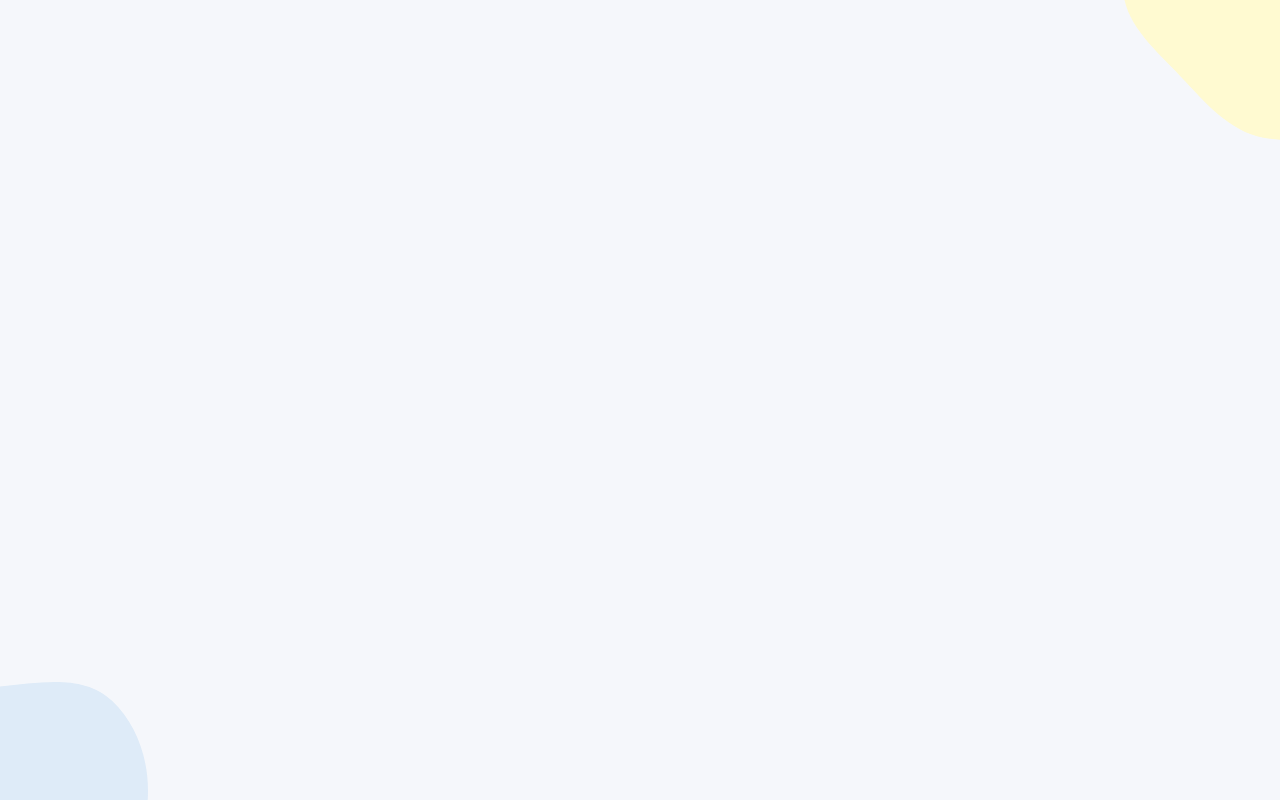
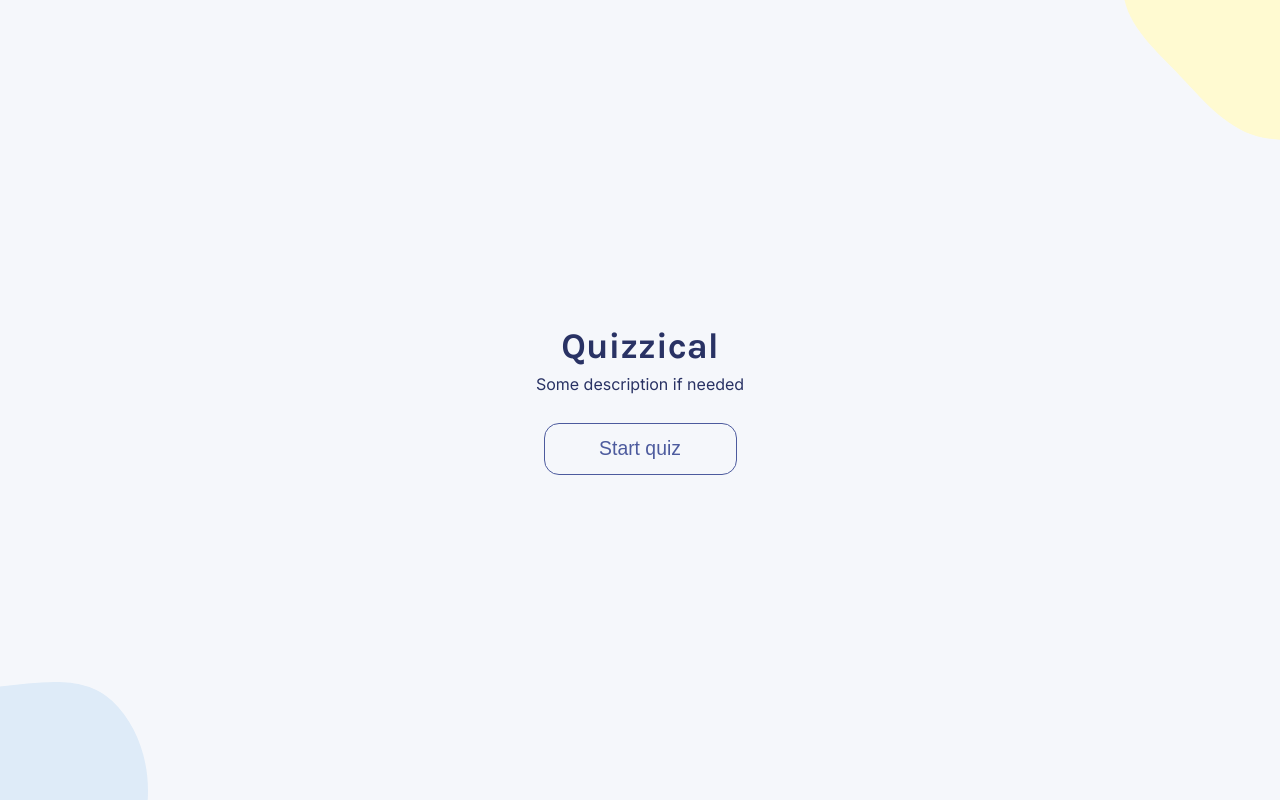
Before and after one commit to wbsantiago/quizzical-app, a React (Vite) app: page / in a window 1280 px wide. Built offline with nearby package versions, Linux system fonts and the light colour scheme.

Commit message:
done layout and styled of first screen, BeginQuiz

```diff
--- a/src/App.css
+++ b/src/App.css
@@ -1,8 +1,13 @@
 :root {
   --bg-white: #F5F7FB;
-  --bg-blue: #DEEBF8;
+  --tx-blue: #293264;
+  --bg-blue: #4D5B9E;
 }
 
 .App {
-
+  background-color: var(--bg-white);
+  background-image: url("./assets/blobs.svg"), url("./assets/blobs2.svg");
+  background-repeat: no-repeat, no-repeat;
+  background-position: right top, 0% 100%;
+  height: 100vh;
 }
--- a/src/App.jsx
+++ b/src/App.jsx
@@ -1,10 +1,12 @@
 import { useState } from 'react'
 import './App.css'
+import BeginQuiz from './components/BeginQuiz'
 
 function App() {
 
   return (
     <div className="App">
+      <BeginQuiz />
     </div>
   )
 }
--- /dev/null
+++ b/src/components/BeginQuiz.jsx
@@ -0,0 +1,11 @@
+import './beginQuiz.css'
+
+export default function BeginQuiz() {
+    return (
+        <div className="starter--div">
+            <h1 className='starter--title'>Quizzical</h1>
+            <p className='starter--description'>Some description if needed</p>
+            <button className='starter--btn'>Start quiz</button>
+        </div>
+    )
+}
--- /dev/null
+++ b/src/components/beginQuiz.css
@@ -0,0 +1,38 @@
+.starter--div {
+    font-family: 'Inter', sans-serif;
+    color: var(--tx-blue);
+    display: flex;
+    flex-direction: column;
+    justify-content: center;
+    align-items: center;
+    height: 100vh;
+}
+
+.starter--title {
+    font-size: 36px;
+    font-family: 'Karla', sans-serif;
+    margin-bottom: 7px;
+}
+
+.starter--description {
+    margin-bottom: 29px;
+}
+
+.starter--btn {
+    background-color: var(--bg-white);
+    color: var(--bg-blue);
+    width: 193px;
+    height: 52px;
+    border: 1px solid var(--bg-blue);
+    border-radius: 15px;
+    font-weight: 500;
+    line-height: 19.36px;
+    font-size: 19.36px;
+    cursor: pointer;
+    transition: 0.3s;
+}
+
+.starter--btn:hover {
+    background-color: var(--bg-blue);
+    color: var(--bg-white);
+}
--- a/src/index.css
+++ b/src/index.css
@@ -2,8 +2,4 @@
   margin: 0;
   padding: 0;
   box-sizing: border-box;
-  background-color: var(--bg-white);
-  background-image: url("./assets/blobs.svg"), url("./assets/blobs2.svg");
-  background-repeat: no-repeat, no-repeat;
-  background-position: right top, 0% calc( 100% + 100vh );
 }
```
